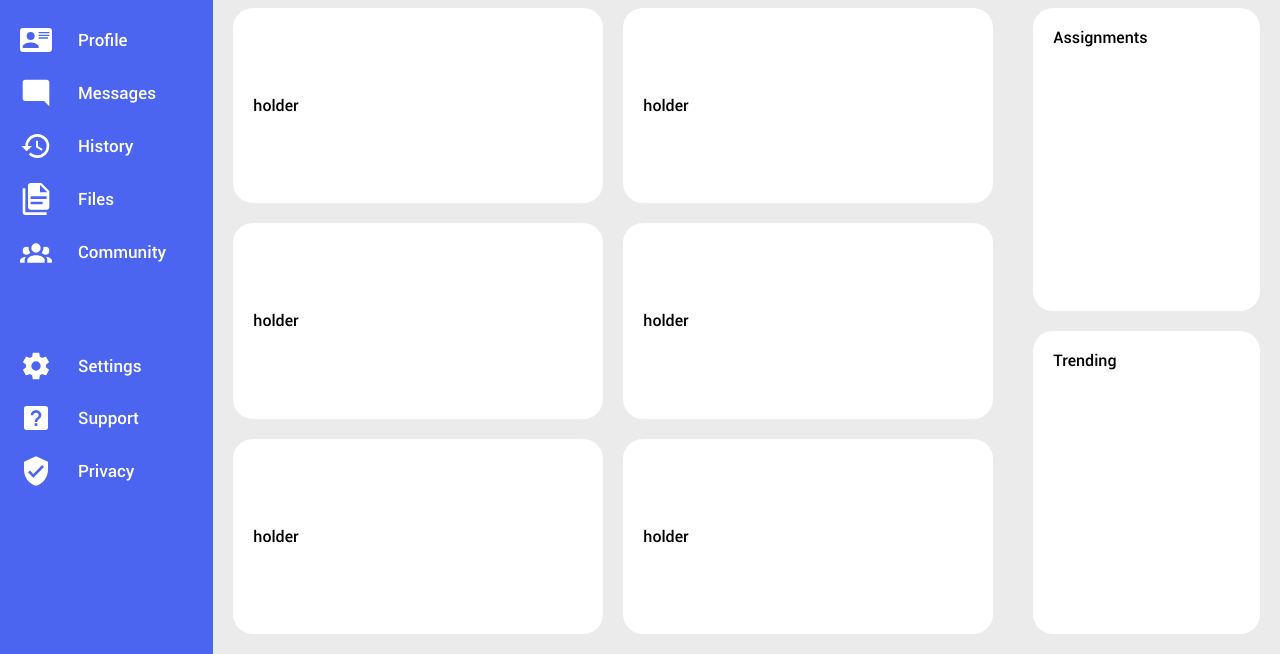
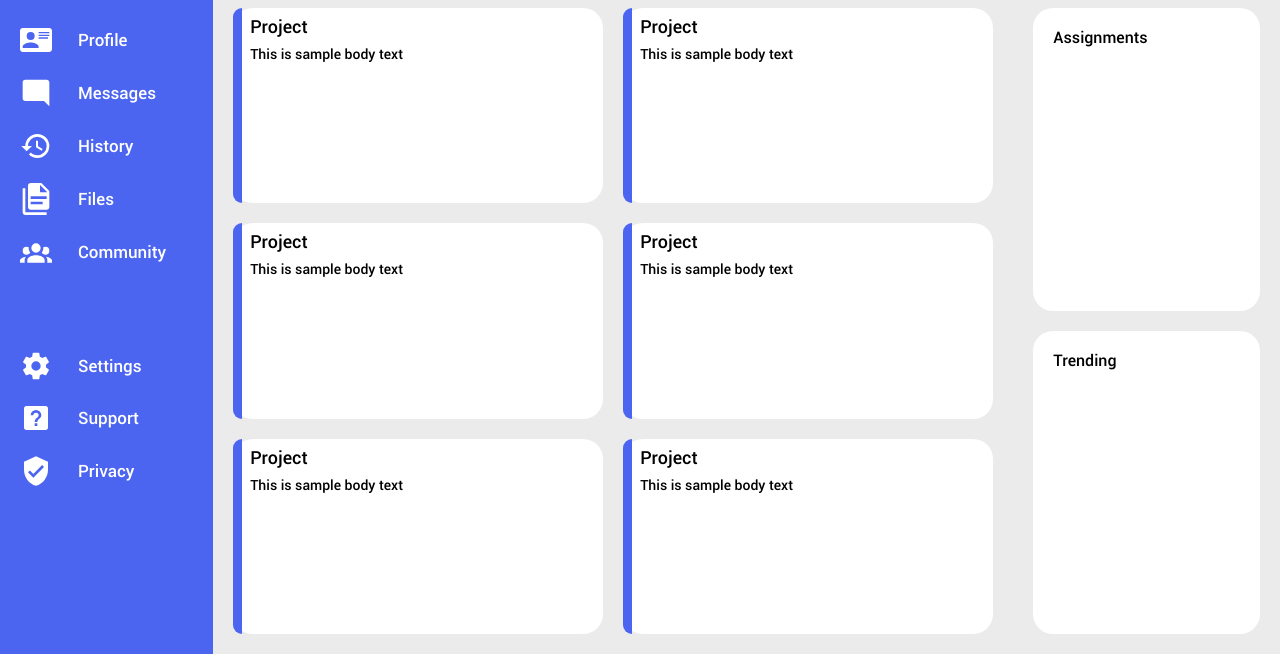
Before and after one commit to lukespicknall/dashboard, a plain HTML site: page index.html in a window 1280 px wide. Shown: the part 146-800 px from the top of the page. Drawn offline with Linux system fonts and the light colour scheme.

Commit message:
construct grid for tiles in main-content

```diff
--- a/index.html
+++ b/index.html
@@ -141,12 +141,66 @@
         </div>
         <div class="main-content">
             <div class="tile-container">
-                <div class="tile">holder</div>
-                <div class="tile">holder</div>
-                <div class="tile">holder</div>
-                <div class="tile">holder</div>
-                <div class="tile">holder</div>
-                <div class="tile">holder</div>
+                <div class="tile">
+                    <div class="tile-color"></div>
+                    <div class="tile-head">Project</div>
+                    <div class="tile-body">This is sample body text</div>
+                    <div class="tile-foot">
+                        <div class="heart"></div>
+                        <div class="bookmark"></div>
+                        <div class="tile-share"></div>
+                    </div>
+                </div>
+                <div class="tile">
+                    <div class="tile-color"></div>
+                    <div class="tile-head">Project</div>
+                    <div class="tile-body">This is sample body text</div>
+                    <div class="tile-foot">
+                        <div class="heart"></div>
+                        <div class="bookmark"></div>
+                        <div class="tile-share"></div>
+                    </div>
+                </div>
+                <div class="tile">
+                    <div class="tile-color"></div>
+                    <div class="tile-head">Project</div>
+                    <div class="tile-body">This is sample body text</div>
+                    <div class="tile-foot">
+                        <div class="heart"></div>
+                        <div class="bookmark"></div>
+                        <div class="tile-share"></div>
+                    </div>
+                </div>
+                <div class="tile">
+                    <div class="tile-color"></div>
+                    <div class="tile-head">Project</div>
+                    <div class="tile-body">This is sample body text</div>
+                    <div class="tile-foot">
+                        <div class="heart"></div>
+                        <div class="bookmark"></div>
+                        <div class="tile-share"></div>
+                    </div>
+                </div>
+                <div class="tile">
+                    <div class="tile-color"></div>
+                    <div class="tile-head">Project</div>
+                    <div class="tile-body">This is sample body text</div>
+                    <div class="tile-foot">
+                        <div class="heart"></div>
+                        <div class="bookmark"></div>
+                        <div class="tile-share"></div>
+                    </div>
+                </div>
+                <div class="tile">
+                    <div class="tile-color"></div>
+                    <div class="tile-head">Project</div>
+                    <div class="tile-body">This is sample body text</div>
+                    <div class="tile-foot">
+                        <div class="heart"></div>
+                        <div class="bookmark"></div>
+                        <div class="tile-share"></div>
+                    </div>
+                </div>
 
             </div>
             <div class="panel">
--- a/style.css
+++ b/style.css
@@ -196,11 +196,48 @@ ul {
 }
 
 .tile {
-    display: flex;
-    align-items: center;
-    padding: 20px;
+    display: grid;
+    grid-template-columns: 1fr 40fr;
+    grid-template-rows: 1fr 4fr 1fr;
+    gap: 8px;
+    /* align-items: center; */
     background-color: white;
     border-radius: 20px;
+    grid-template-areas:
+    "tile-color tile-head"
+    "tile-color tile-body"
+    "tile-color tile-foot"
+    ;
+}
+
+.tile-color {
+    grid-area: tile-color;
+    /* fill: red; */
+    background-color: rgb(76, 101, 241);
+    border-radius: 30px 0 0 30px;
+
+}
+
+.tile-head {
+    grid-area: tile-head;
+    font-size: 18px;
+    padding-top: 8px;
+    /* padding-left: 10px; */
+
+
+}
+
+.tile-body {
+    grid-area: tile-body;
+    font-size: 14px;
+    /* padding-left: 10px; */
+
+}
+
+.tile-foot {
+    grid-area: tile-foot;
+    /* padding-left: 10px; */
+    /* padding-bottom: 20px; */
 }
 
 .panel {
```
